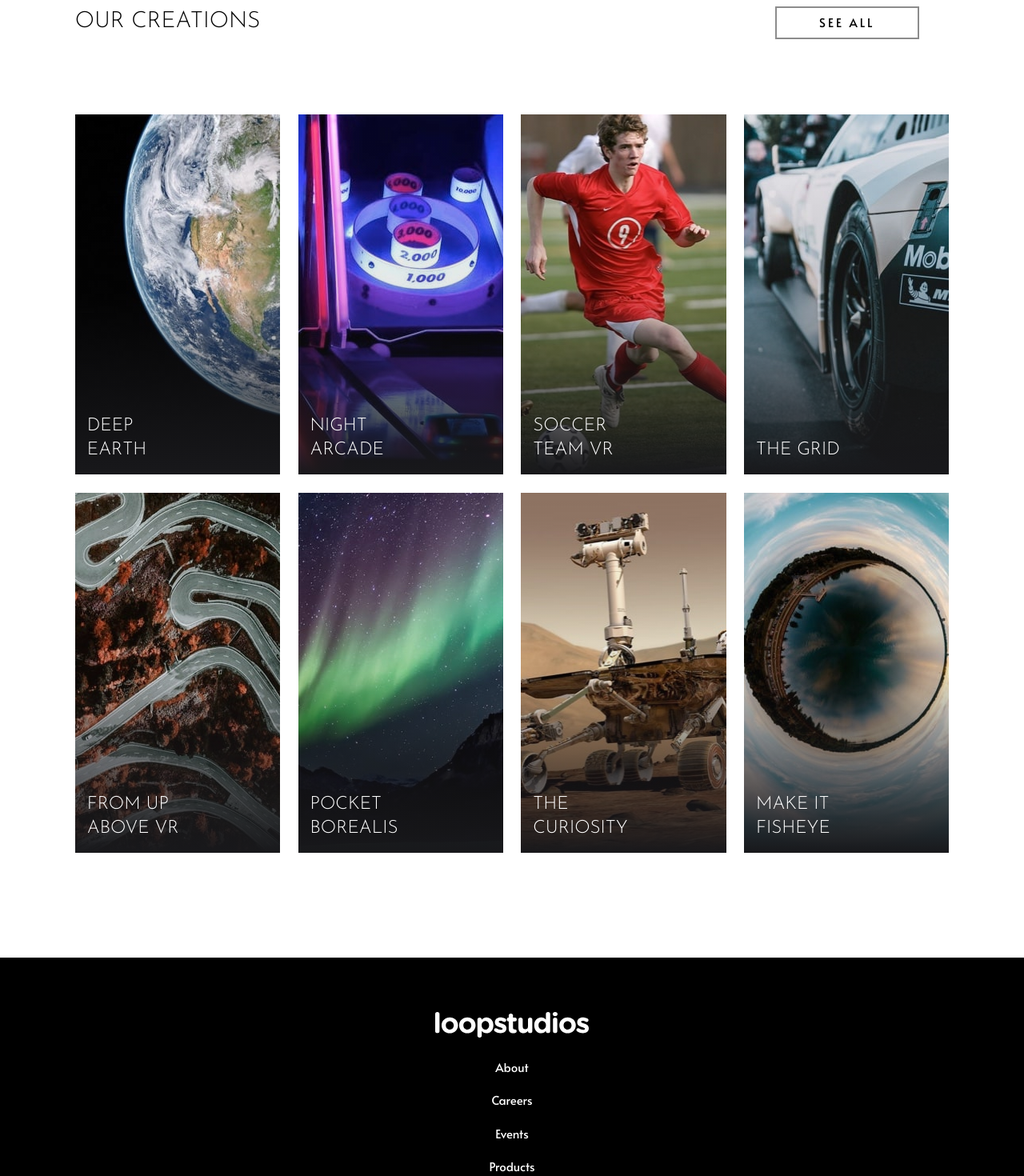
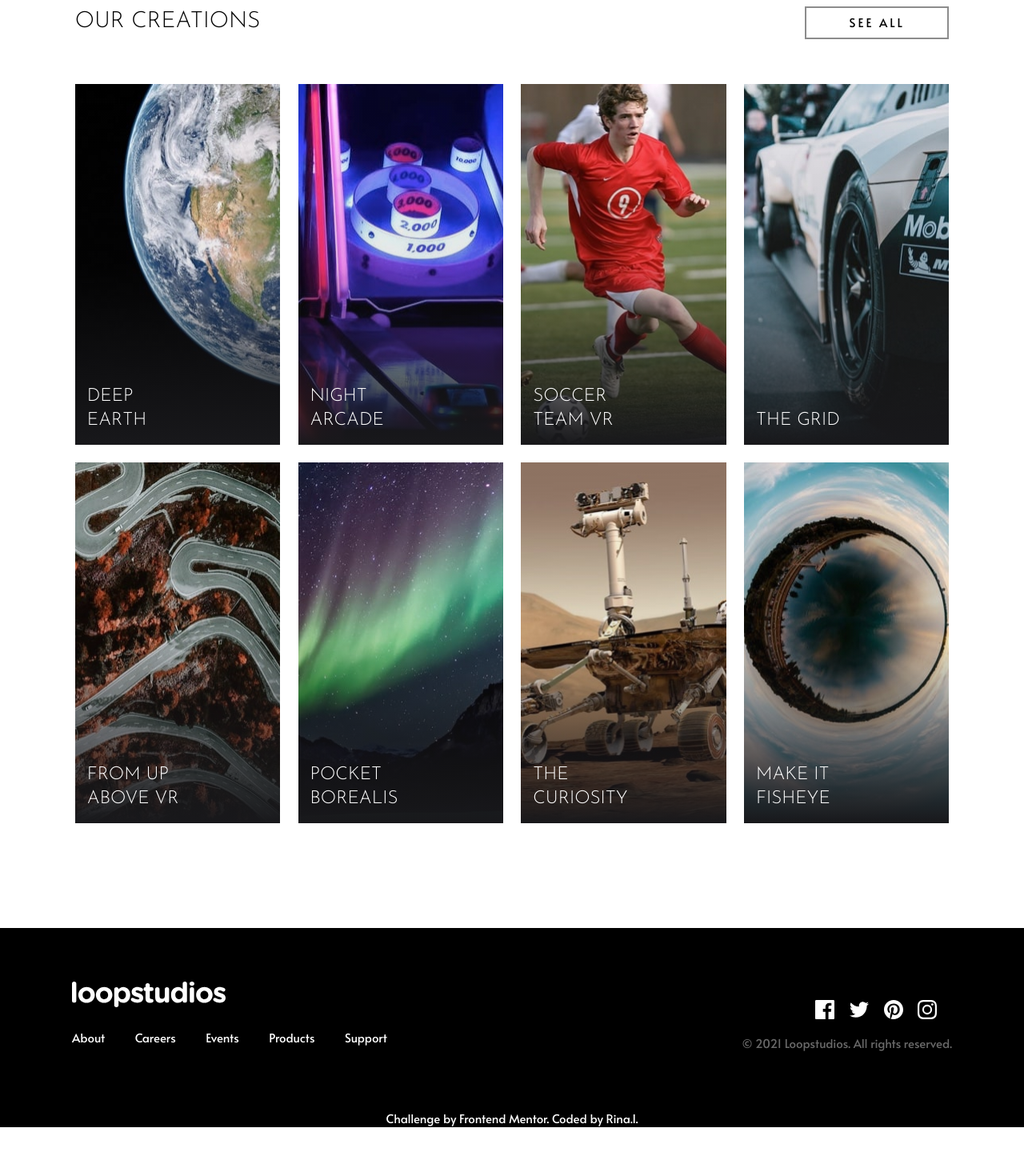
Before and after one commit to dodrin/loopStudios, a React (Vite) app: page / in a window 1280 px wide. Shown: the part 1400-2870 px from the top of the page at 80% size. After the commit the page ends 2809 px from the top, so only its background shows below. Built offline with nearby package versions, Linux system fonts and the light colour scheme.

Commit message:
Adjust desktop footer style

```diff
--- a/src/components/Attribution.jsx
+++ b/src/components/Attribution.jsx
@@ -5,7 +5,7 @@ export const Attribution = () => {
       <a href="https://www.frontendmentor.io?ref=challenge" target="_blank">
         Frontend Mentor
       </a>
-      . Coded by <a href="#">Rina.I</a>.
+      . Coded by <a href="https://github.com/dodrin">Rina.I</a>.
     </footer>
   );
 }
--- a/src/components/CreationDesktop.jsx
+++ b/src/components/CreationDesktop.jsx
@@ -6,14 +6,14 @@ export const CreationsDesktop = () => {
       className="flex flex-col items-center m-5 md:pt-8"
       id="creation-desktop"
     >
-      <div className="flex items-center justify-between mx-20 my-10">
+      <div className="flex items-center justify-between mx-20 mt-10">
         <h2 className="text-3xl">Our creations</h2>
-        <div className="w-48 border-2 border-[#8c8c8c] p-2 my-2 mr-10 hover:bg-black hover:text-white ease-in-out duration-300">
+        <div className="w-48 border-2 border-[#8c8c8c] p-2 my-2 hover:bg-black hover:text-white ease-in-out duration-300">
           <h3 className="see-all text-l">See all</h3>
         </div>
       </div>
 
-      <div className="grid grid-cols-4 gap-x-6 m-20 mb-32">
+      <div className="grid grid-cols-4 gap-x-6 m-20 mt-10 mb-32">
         {creationsDesktop.map((card) => {
           const { id, image, title } = card;
           return (
--- a/src/components/Footer.jsx
+++ b/src/components/Footer.jsx
@@ -4,23 +4,34 @@ import PinterestIcon from "../assets/icon-pinterest.svg?react";
 import TwitterIcon from "../assets/icon-twitter.svg?react";
 
 export const Footer = ({ menu, Logo }) => {
-
   return (
-    <footer className="flex flex-col items-center p-8 py-16">
-      <Logo className="m-2 cursor-pointer" />
-      <ul>
+    <footer
+      className="flex flex-col items-center p-8 py-16
+                       md:flex-row md:items-between md:justify-between md:content-center"
+    >
+      <div className="md:ml-16">
+        <Logo className="my-2 cursor-pointer " />
+        <ul className="md:flex ">
           {menu.map((menuItem) => (
-          <li className="my-5 cursor-pointer hover:text-stone-600 ease-in-out duration-300" key={menuItem.id}>{menuItem.title}</li>
+            <li
+              className="my-5 cursor-pointer hover:text-stone-600 ease-in-out duration-300 md:mr-10"
+              key={menuItem.id}
+            >
+              {menuItem.title}
+            </li>
           ))}
         </ul>
+      </div>
 
-      <div className="flex items-center m-5">
+      <div className="flex flex-col items-center md:items-end md:mr-16">
+        <div className="flex items-center m-5 md:">
           <FacebookIcon className="cursor-pointer mr-5" alt="Facebook-icon" />
           <TwitterIcon className="cursor-pointer mr-5" alt="Twitter-icon" />
           <PinterestIcon className="cursor-pointer mr-5" alt="Pinterest-icon" />
           <InstagramIcon className="cursor-pointer" alt="Instagram-icon" />
         </div>
         <p className="attribution">© 2021 Loopstudios. All rights reserved.</p>
+      </div>
     </footer>
   );
-}
+};
```
Lines whose indentation alone changed are shown as unchanged.
